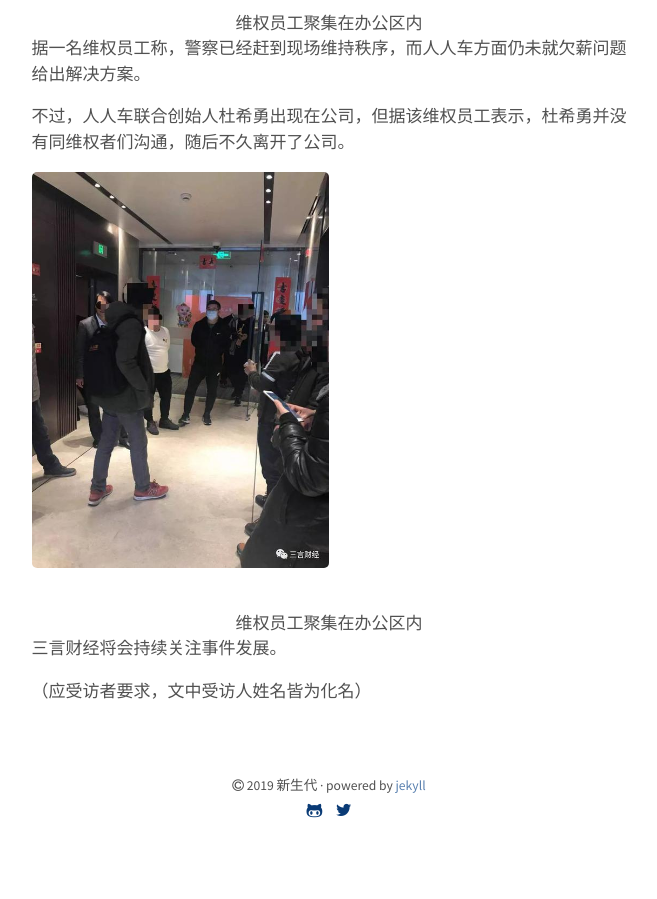
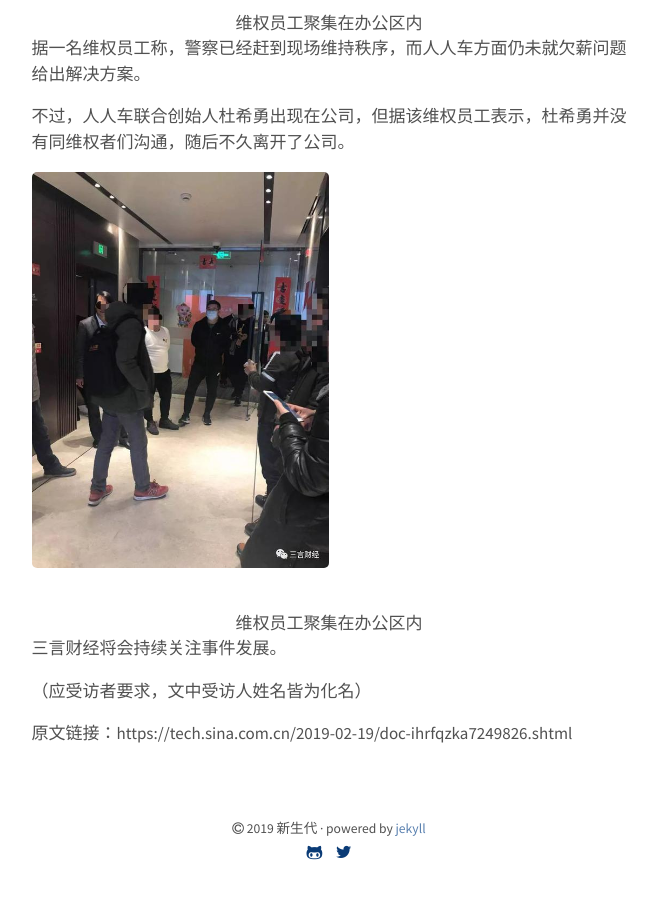
Before and after one commit to xsdai3/xsdai3.github.io, a Jekyll site: the page built from _posts/2019-03-06-近千人人车员工在总部维权.md, in a window 1280 px wide and 900 px high, scrolled down 17547 px. Shown: the whole window, without its empty margins (311-968 px from the left). Built offline with Jekyll 4.4.1, drawn with Linux system fonts in a browser that asks for light colours; our own code applies the rules of GitHub Pages for plain Markdown files; before the commit the page ends 18404 px from its top, so only the background shows below that; some of the changed lines change nothing that is shown.

Commit message:
Update and rename 2019-03-06-近千人人车员工在总部维权（转发）.md to 2019-03-06-近千人人车员工在总部维权.md

```diff
--- a/_posts/2019-03-06-近千人人车员工在总部维权（转发）.md
+++ b/_posts/2019-03-06-近千人人车员工在总部维权.md
@@ -1,6 +1,6 @@
 ---
 template: post
-title:近千人人车员工在总部维权（转发）
+title:近千人人车员工在总部维权
 date:2019-03-06
 tags:kuaixun
 excerpt_separator: <!--more-->
@@ -8,7 +8,7 @@
 
 <div style="text-align:center"><img src="/images/renrenche1.jpg" width="90%"></div>
 
-(三言财经|作者：霖) 2月17日，有微博网友爆料称据二手车平台圈内人透露，近日人人车各城市分站接连关闭，经理以下全部辞退。
+(转发|三言财经|作者：霖) 2月17日，有微博网友爆料称据二手车平台圈内人透露，近日人人车各城市分站接连关闭，经理以下全部辞退。
 
 <!--more-->
 
@@ -187,3 +187,7 @@
 三言财经将会持续关注事件发展。
 
 （应受访者要求，文中受访人姓名皆为化名）
+
+
+
+原文链接：https://tech.sina.com.cn/2019-02-19/doc-ihrfqzka7249826.shtml
```
